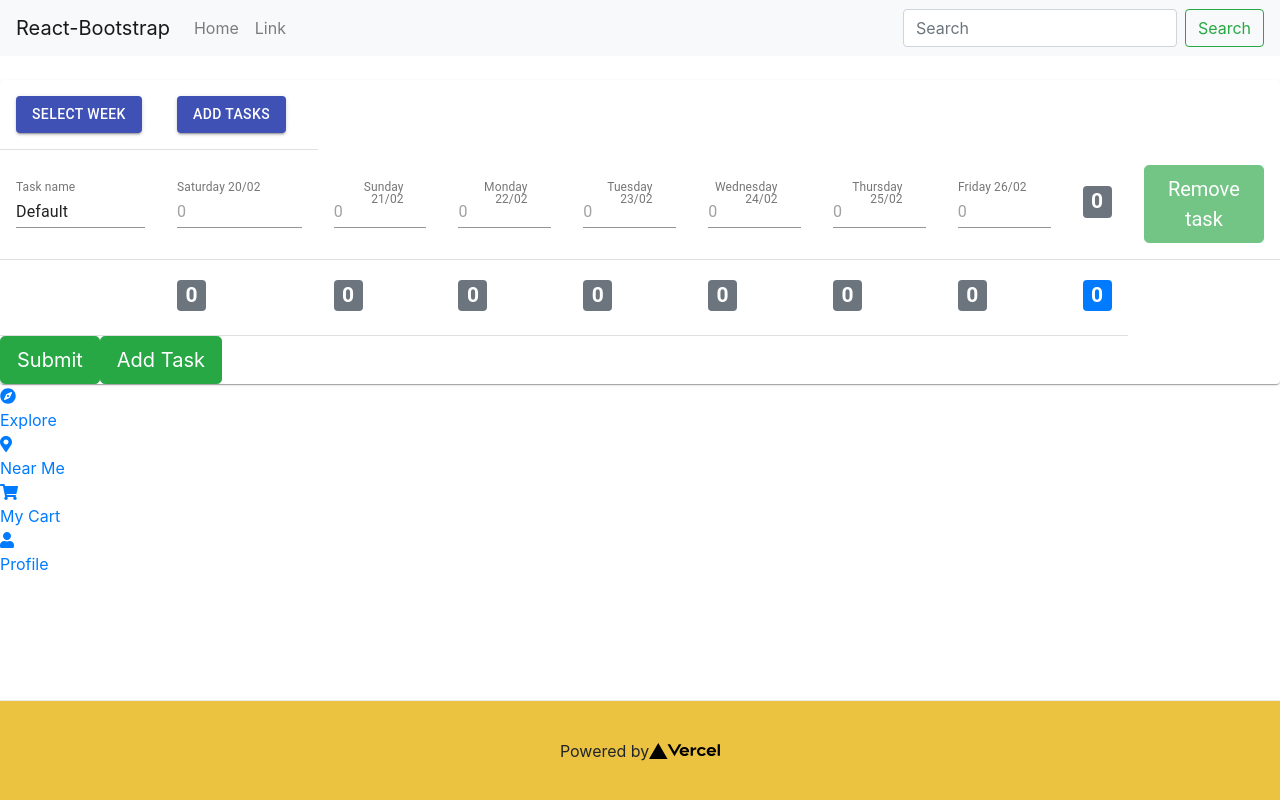
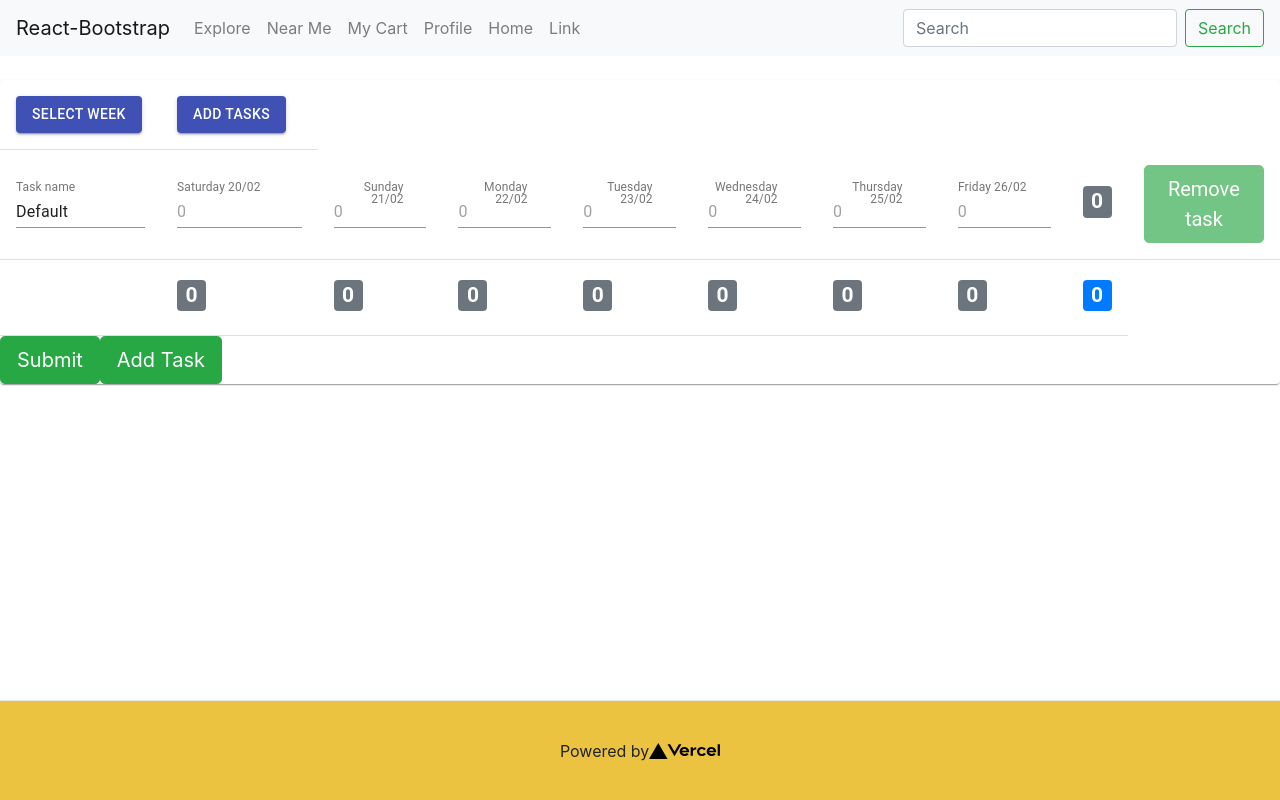
Before and after one commit to teylasadmin/timesheet, a Next.js app: page / in a window 1280 px wide. Built offline with nearby package versions, Linux system fonts and the light colour scheme.

Commit message:
dynamic menu from config file

```diff
--- a/components/Header.js
+++ b/components/Header.js
@@ -8,12 +8,23 @@ import Form from 'react-bootstrap/Form'
 import FormControl from 'react-bootstrap/FormControl'
 import Button from 'react-bootstrap/Button'
 
+
+
 const Header = props => (
 <Navbar bg="light" expand="lg">
   <Navbar.Brand href="#home">React-Bootstrap</Navbar.Brand>
   <Navbar.Toggle aria-controls="basic-navbar-nav" />
   <Navbar.Collapse id="basic-navbar-nav">
     <Nav className="mr-auto">
+
+    {props.navButtons.map(button => (
+      <Nav.Link
+        key={button.path}
+        href={button.path}>
+        {button.label}
+      </Nav.Link>
+    ))}
+
       <Nav.Link href="#home">Home</Nav.Link>
       <Nav.Link href="#link">Link</Nav.Link>
     </Nav>
--- a/components/Layout.js
+++ b/components/Layout.js
@@ -3,11 +3,11 @@ import Head from "next/head";
 import Header from "./Header";
 import Footer from "./Footer";
 import NavBar from "./NavBar";
-
+import navButtons from "../config/buttons";
 //import "./Layout.scss";
 //import "./index.scss";
 
-import navButtons from "../config/buttons";
+
 
 const Layout = props => {
 
@@ -25,9 +25,8 @@ const Layout = props => {
         <meta charSet="utf-8" />
       </Head>
 
-      <Header/>
+      <Header navButtons={navButtons} />
       <div className="Content">{props.children}</div>
-      <NavBar navButtons={navButtons} />
      <Footer/>
     </div>
   );
```
